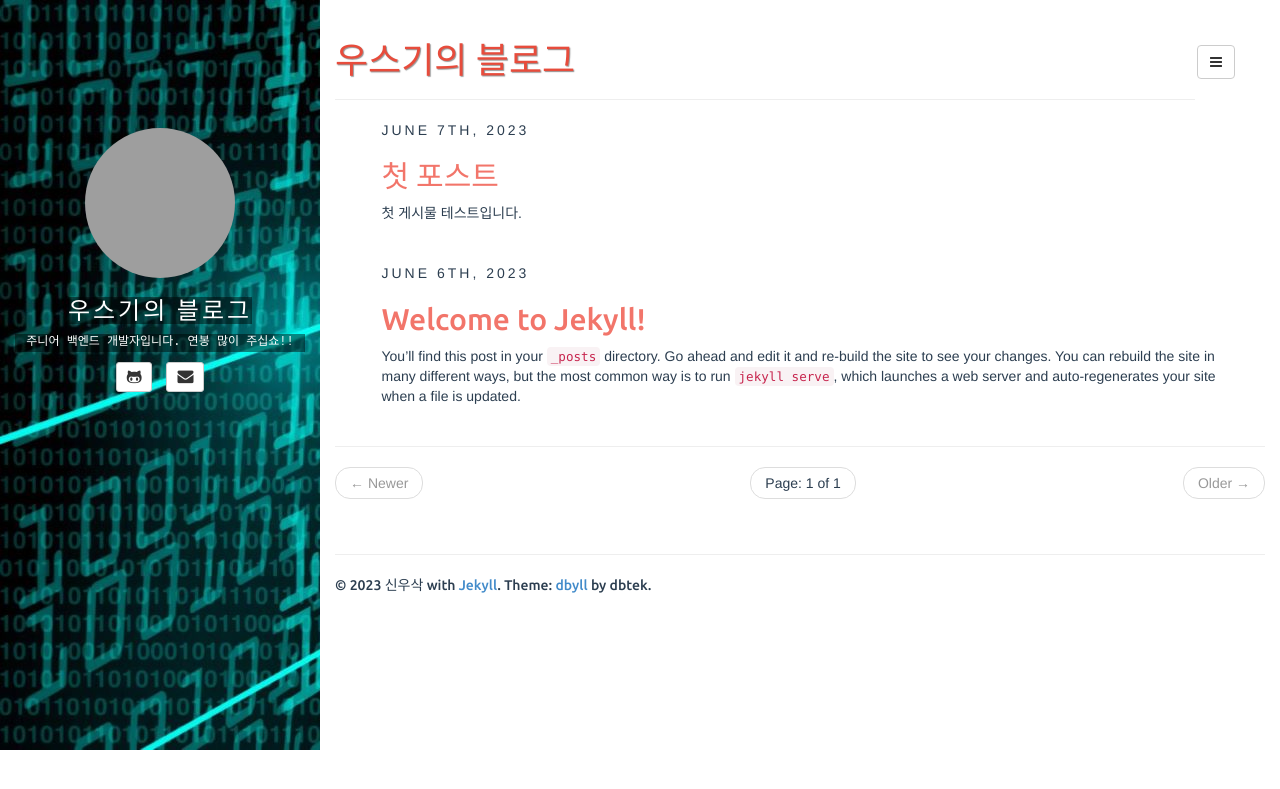
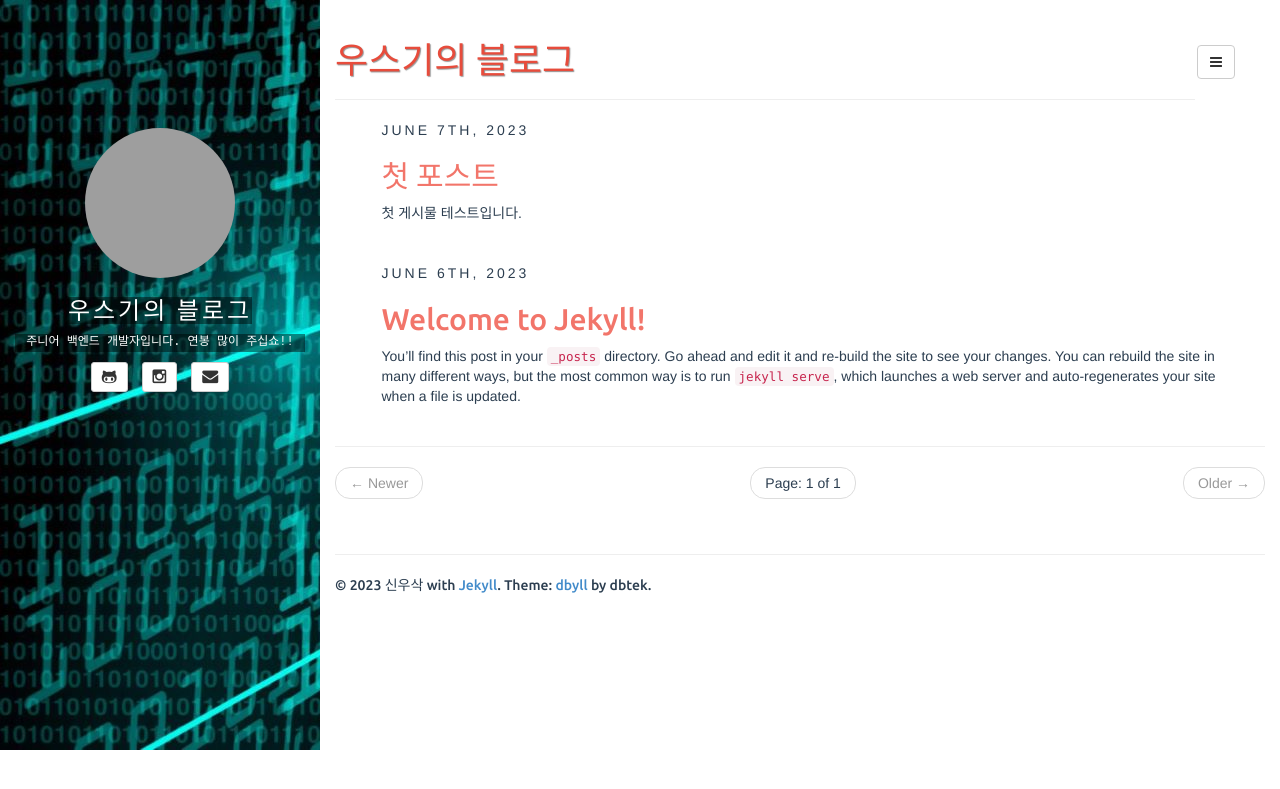
Before and after one commit to HSPU/HSPU.github.io, a Jekyll site: the page built from index.html, in a window 1280 px wide. Shown: the top 789 px of the page. Built offline with Jekyll 4.4.1, drawn with Linux system fonts in a browser that asks for light colours; the list of posts is cut into pages by our own code; grey boxes are pictures that could not be loaded.

Commit message:
feat: 프로필 아이콘 추가 - 인스타그램 페이스북 추가, 배너 사진 추가

```diff
--- a/_includes/default.html
+++ b/_includes/default.html
@@ -48,9 +48,9 @@
 				<i class="fa fa-github"></i>
 			</a>
 			{% endif %}
-			{% if site.author.twitter %}
-			<a type="button" class="navbar-toggle nav-link" href="http://twitter.com/{{ site.author.twitter }}">
-				<i class="fa fa-twitter"></i>
+			{% if site.author.instagram %}
+			<a type="button" class="navbar-toggle nav-link" href="http://instagram.com/{{ site.author.instagram }}">
+				<i class="fa fa-instagram"></i>
 			</a>
 			{% endif %}
 			{% if site.author.email %}
--- a/_includes/sidebar.html
+++ b/_includes/sidebar.html
@@ -23,7 +23,7 @@
 			</a>
 		</li>
 		{% endif %}
-		{% if site.author.twitter %}
+		{% if site.author.instagram %}
 		<li>
 			<a class="btn btn-default btn-sm" href="https://instagram.com/{{ site.author.instagram }}">
 				<i class="fa fa-instagram fa-lg"></i>
@@ -39,7 +39,7 @@
 		{% endif %}
 	</ul>
 	<ul id="contact-list-secondary" class="list-unstyled list-inline">
-		{% if site.author.pinterest %}
+		{% if site.author.facebook %}
 		<li>
 			<a class="btn btn-default btn-sm" href="https://facebook.com/{{ site.author.facebook }}">
 				<i class="fa fa-facebook fa-lg"></i>
--- a/assets/css/style.css
+++ b/assets/css/style.css
@@ -53,8 +53,8 @@ article .share .btn {
   -webkit-transition:color .2s ease-out, background 1s ease-in;
   transition:color .2s ease-out, background 1s ease-in;
 }
-#contact-list li:hover .fa-twitter,
-article .share .twitter:hover {
+#contact-list li:hover .fa-instagram,
+article .share .instagram:hover {
 	color: #00ACEE;
 	border-color: #00ACEE;
 }
@@ -64,7 +64,7 @@ article .share .twitter:hover {
 #contact-list li:hover .fa-envelope {
 	color: #E93E30;
 }
-#contact-list li:hover .fa-pinterest {
+#contact-list li:hover .fa-facebook {
 	color: #CC2127;
 }
 #contact-list li:hover .fa-rss {
```
